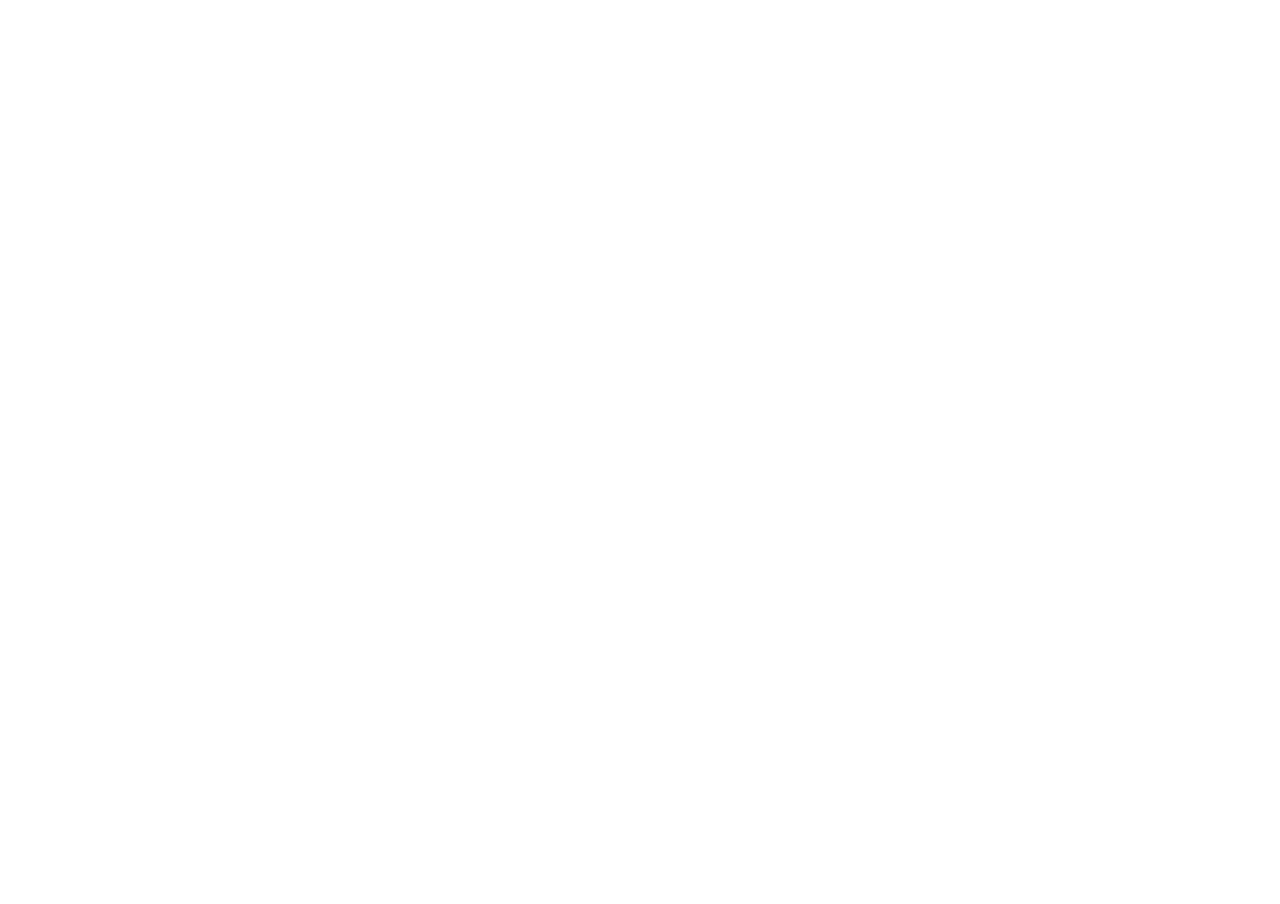
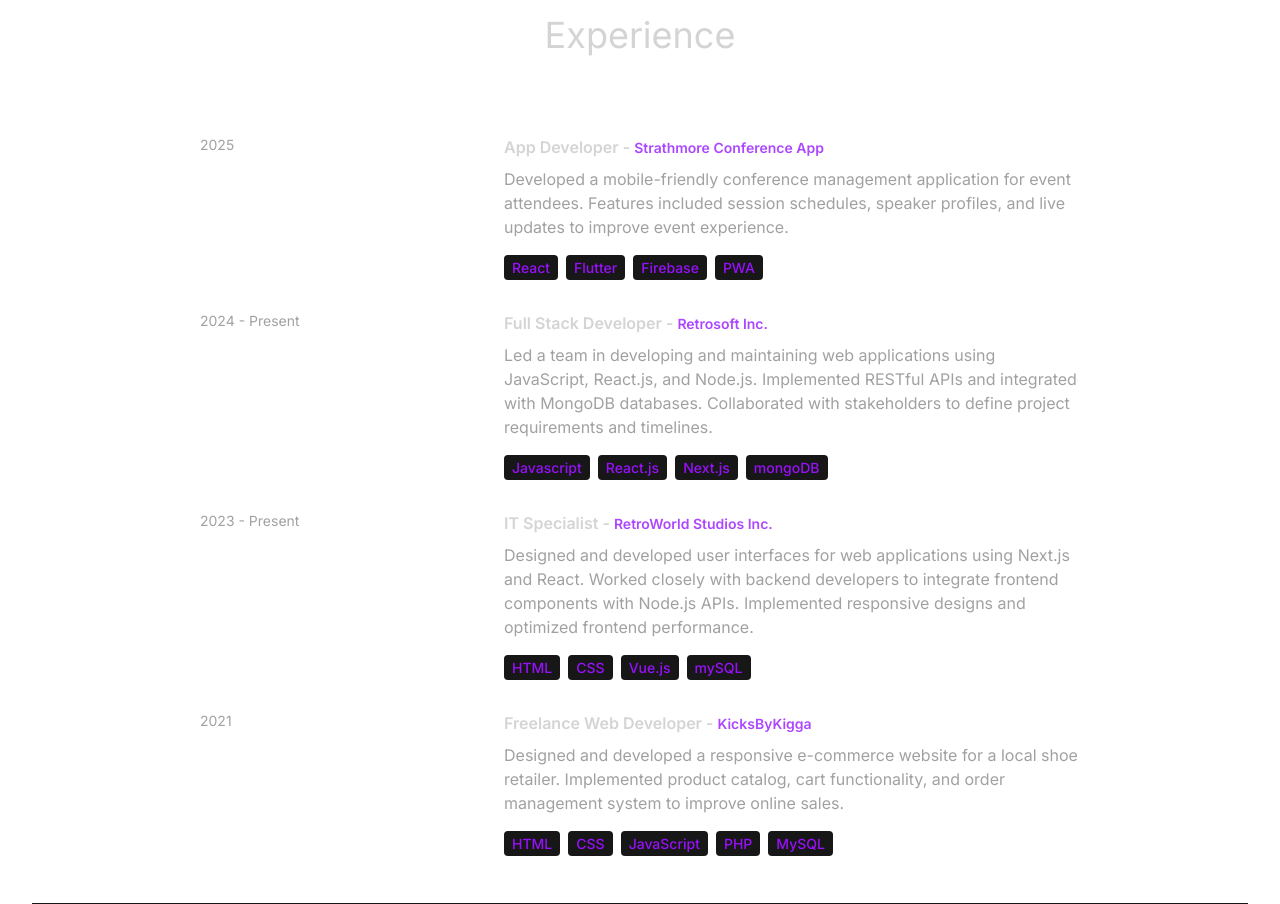
Before and after one commit to CodeWithJoshua18/Portfolio-v2, a React (Vite) app: page / in a window 1280 px wide. Shown: the part 1980-2884 px from the top of the page. Before the commit the page ends 1915 px from the top, so only its background shows below. Built offline with nearby package versions, Linux system fonts and the light colour scheme.

Commit message:
add Experience component and update App to include it

```diff
--- a/src/App.jsx
+++ b/src/App.jsx
@@ -2,6 +2,7 @@
 import Hero from "./components/Hero"
 import Navbar from "./components/Navbar"
 import Tech from "./components/Tech"
+import Experience from "./components/Experience"
 
 function App() {
 
@@ -16,6 +17,7 @@
         <Hero />
         <About />
         <Tech />
+        <Experience />
       </div>
     </div>
   )
--- /dev/null
+++ b/src/components/Experience.jsx
@@ -0,0 +1,33 @@
+import { EXPERIENCES } from "../constants"
+
+function Experience() {
+
+    return(
+        <div className="border-b border-neutral-900 pb-4">
+            <h1 className="my-20 text-center text-4xl">Experience</h1>
+            <div className="">
+                {EXPERIENCES.map((experience, index) => (
+                    <div
+                    key={index}
+                    className="mb-8 flex flex-wrap lg:justify-center"
+                    >
+                        <div className="w-full lg:w-1/4">
+                            <p className="mb-2 text-sm text-neutral-400">{experience.year}</p>
+                        </div>
+                        <div className="w-full max-w-xl lg:w-3/4">
+                            <h6 className="mb-2 font-semibold">
+                                {experience.role} - <span className="text-sm text-purple-500">{experience.company}</span>
+                            </h6>
+                            <p className="mb-4 text-neutral-400">{experience.description}</p>
+                            {experience.technologies.map((tech, index) => (
+                                <span key={index} className="mr-2 mt-4 rounded bg-neutral-900 px-2 py-1 text-sm font-medium text-purple-600">{tech}</span>
+                            ))}
+                        </div>
+                    </div>
+                ))}
+            </div>
+        </div>
+    )
+}
+
+export default Experience
--- a/src/constants/index.js
+++ b/src/constants/index.js
@@ -9,33 +9,33 @@
 
 export const EXPERIENCES = [
   {
-    year: "2023 - Present",
-    role: "Senior Full Stack Developer",
-    company: "Google Inc.",
+  year: "2025",
+  role: "App Developer",
+  company: "Strathmore Conference App",
+  description: `Developed a mobile-friendly conference management application for event attendees. Features included session schedules, speaker profiles, and live updates to improve event experience.`,
+  technologies: ["React", "Flutter", "Firebase", "PWA"],
+},
+  {
+    year: "2024 - Present",
+    role: " Full Stack Developer",
+    company: "Retrosoft Inc.",
     description: `Led a team in developing and maintaining web applications using JavaScript, React.js, and Node.js. Implemented RESTful APIs and integrated with MongoDB databases. Collaborated with stakeholders to define project requirements and timelines.`,
     technologies: ["Javascript", "React.js", "Next.js", "mongoDB"],
   },
   {
-    year: "2022 - 2023",
-    role: "Frontend Developer",
-    company: "Adobe",
+    year: "2023 - Present",
+    role: "IT Specialist",
+    company: "RetroWorld Studios Inc.",
     description: `Designed and developed user interfaces for web applications using Next.js and React. Worked closely with backend developers to integrate frontend components with Node.js APIs. Implemented responsive designs and optimized frontend performance.`,
     technologies: ["HTML", "CSS", "Vue.js", "mySQL"],
   },
-  {
-    year: "2021 - 2022",
-    role: "Full Stack Developer",
-    company: "Facebook",
-    description: `Developed and maintained web applications using JavaScript, React.js, and Node.js. Designed and implemented RESTful APIs for data communication. Collaborated with cross-functional teams to deliver high-quality software products on schedule.`,
-    technologies: ["Python", "Svelte", "Three.js", "Postgres"],
-  },
-  {
-    year: "2020 - 2021",
-    role: "Software Engineer",
-    company: "Paypal",
-    description: `Contributed to the development of web applications using JavaScript, React.js, and Node.js. Managed databases and implemented data storage solutions using MongoDB. Worked closely with product managers to prioritize features and enhancements.`,
-    technologies: ["Ruby", "Rails", "PHP", "Sqlite"],
-  },
+ {
+  year: "2021",
+  role: "Freelance Web Developer",
+  company: "KicksByKigga",
+  description: `Designed and developed a responsive e-commerce website for a local shoe retailer. Implemented product catalog, cart functionality, and order management system to improve online sales.`,
+  technologies: ["HTML", "CSS", "JavaScript", "PHP", "MySQL"],
+},
 ];
 
 export const PROJECTS = [
```
